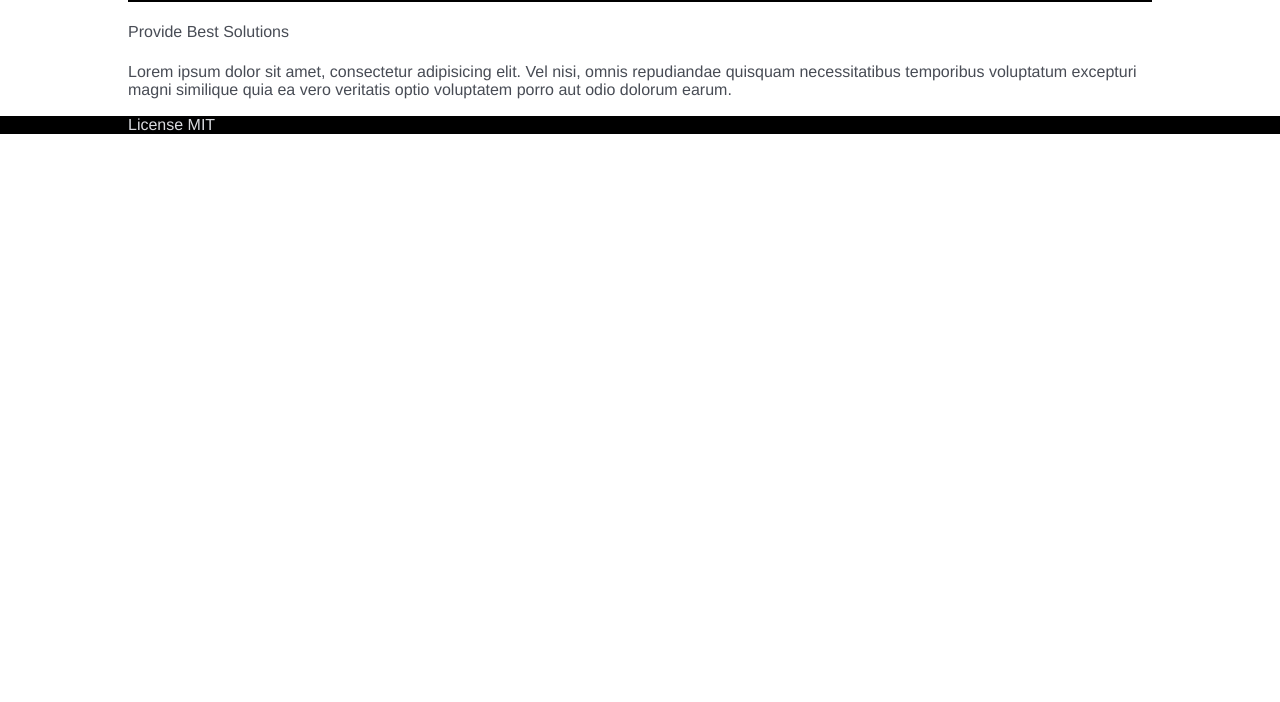
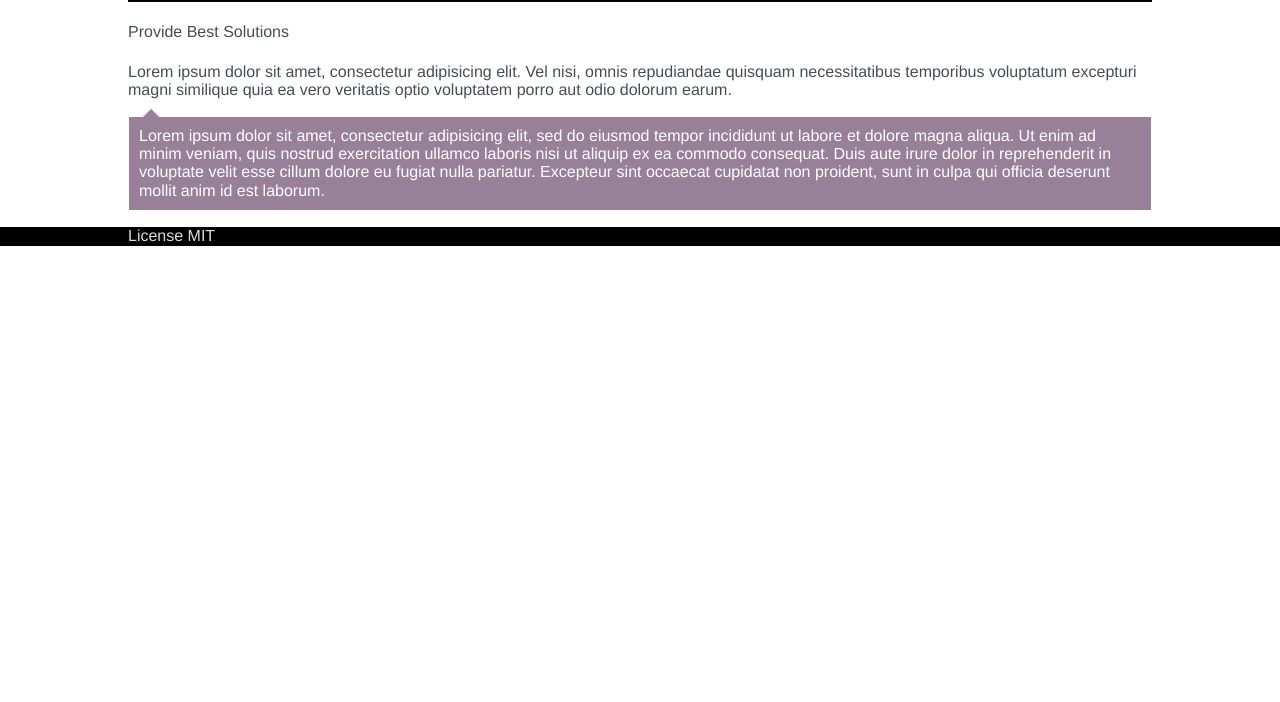
Before and after one commit to ngmikeng/html-css-playground, a website: page scss-simple-shop/src/index.html in a window 1280 px wide. Shown: the part 98-800 px from the top of the page. Drawn offline with nearby package versions, Linux system fonts and the light colour scheme; files that its build step writes are made by us from their sources.

Commit message:
add callout style.

```diff
--- a/scss-simple-shop/src/index.html
+++ b/scss-simple-shop/src/index.html
@@ -31,9 +31,20 @@
     <section id="showcase">
       <div class="container">
         <h4 class="dark-text-bg">Provide Best Solutions</h4>
-        <p class="dark-text-bg">Lorem ipsum dolor sit amet, consectetur adipisicing elit. Vel nisi, omnis repudiandae
+        <p class="dark-text-bg">
+          Lorem ipsum dolor sit amet, consectetur adipisicing elit. Vel nisi, omnis repudiandae
           quisquam necessitatibus temporibus voluptatum excepturi magni similique quia ea vero veritatis optio
-          voluptatem porro aut odio dolorum earum.</p>
+          voluptatem porro aut odio dolorum earum.
+        </p>
+
+        <p class="callout">
+          Lorem ipsum dolor sit amet, consectetur adipisicing elit, sed do eiusmod
+          tempor incididunt ut labore et dolore magna aliqua. Ut enim ad minim veniam,
+          quis nostrud exercitation ullamco laboris nisi ut aliquip ex ea commodo
+          consequat. Duis aute irure dolor in reprehenderit in voluptate velit esse
+          cillum dolore eu fugiat nulla pariatur. Excepteur sint occaecat cupidatat non
+          proident, sunt in culpa qui officia deserunt mollit anim id est laborum.
+        </p>
       </div>
     </section>
   </main>
--- /dev/null
+++ b/scss-simple-shop/src/scss/components/_common.scss
@@ -0,0 +1,18 @@
+.callout {
+	position: relative;
+	background: $venus;
+	border: 1px solid;
+	padding: 10px;
+	color: $white;
+}
+.callout::before {
+	content: "";
+	position: absolute;
+	top: -.4em; left: 1em;
+	padding: .35em;
+	background: inherit;
+	border: inherit;
+	border-right: 0;
+	border-bottom: 0;
+	transform: rotate(45deg);
+}
--- a/scss-simple-shop/src/scss/components/_index.scss
+++ b/scss-simple-shop/src/scss/components/_index.scss
@@ -1,2 +1,3 @@
 @import "navbar";
 @import "footer";
+@import "common";
--- a/scss-simple-shop/src/scss/components/_navbar.scss
+++ b/scss-simple-shop/src/scss/components/_navbar.scss
@@ -5,12 +5,13 @@
   width: 80%;
   margin: auto;
   .branding {
+    display:  inline-block;
     h1 {
       color: $iron;
       padding-top: 0;
       margin: 10px;
-      display:  inline-block;
       .highlight-text {
+        border-top:   2px solid currentColor;
         color: $water;
       }
     }
```
